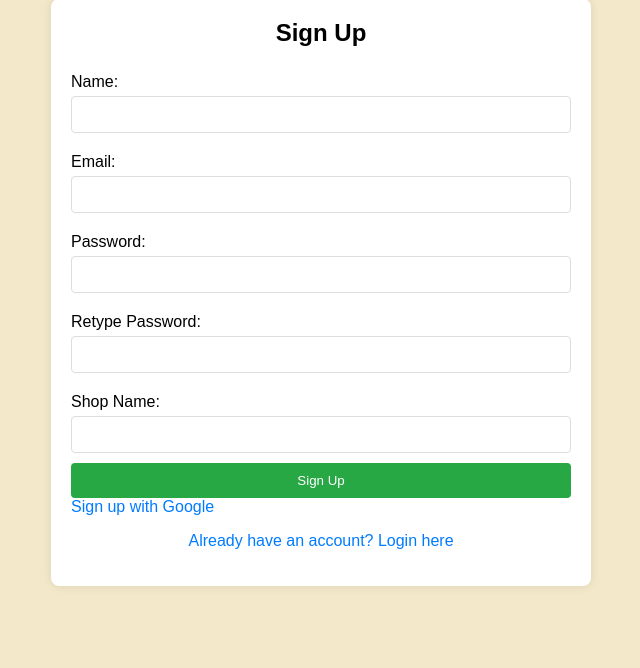
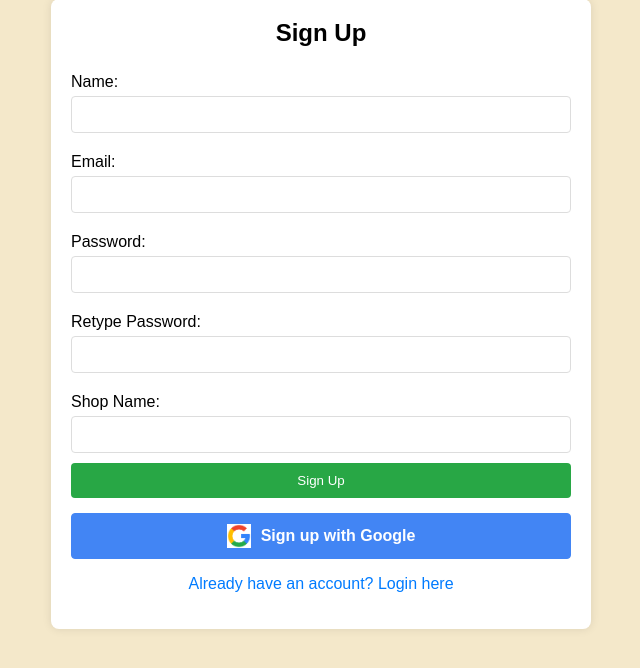
Before and after one commit to deepuzz11/Pantry-Insight, a Flask app: page /signup in a window 1280 px wide. Shown: the part 51-719 px from the top of the page, without its empty margins (319-959 px from the left). Run offline with Flask 3, Linux system fonts and the light colour scheme.

Commit message:
Added formatting

```diff
--- a/app.py
+++ b/app.py
@@ -3,7 +3,7 @@ from pymongo import MongoClient
 from authlib.integrations.flask_client import OAuth
 from bson.objectid import ObjectId
 from werkzeug.security import generate_password_hash, check_password_hash
-
+import requests
 app = Flask(__name__)
 app.secret_key = 'deepika1104'
 
@@ -93,8 +93,8 @@ def auth_callback():
     if user:
         session['user_id'] = str(user['_id'])
     else:
-        # Optionally handle user creation
-        pass
+        flash('User not found. Please sign up.')
+        return redirect(url_for('signup'))
     return redirect(url_for('index'))
 
 @app.route('/forgot_password', methods=['GET', 'POST'])
@@ -147,6 +147,21 @@ def delete_item(item_id):
     items.delete_one({'_id': ObjectId(item_id)})
     return redirect(url_for('manage'))
 
+@app.route('/recipe_finder', methods=['GET', 'POST'])
+def recipe_finder():
+    recipes = []
+    if request.method == 'POST':
+        query = request.form['query']
+        app_id = '42f1a58d'
+        app_key = '0e469058d094261da120a3e09885d42f	'
+        url = f'https://api.edamam.com/api/recipes/v2?type=public&q={query}&app_id={app_id}&app_key={app_key}'
+        response = requests.get(url)
+        data = response.json()
+
+        # Extract recipes from the API response
+        recipes = data.get('hits', [])
+
+    return render_template('recipe_finder.html', recipes=recipes)
 @app.route('/logout')
 def logout():
     session.pop('user_id', None)
--- a/static/styles.css
+++ b/static/styles.css
@@ -69,3 +69,43 @@ a:hover {
     margin: 20px 0;
     color: red;
 }
+/* Google Sign-In button styling */
+.google-btn {
+    display: flex;
+    align-items: center;
+    padding: 10px;
+    background-color: #4285F4; /* Google Blue */
+    color: #fff;
+    font-weight: bold;
+    border-radius: 4px;
+    text-decoration: none;
+    margin-top: 15px;
+    border: 1px solid #4285F4;
+    transition: background-color 0.3s, border-color 0.3s;
+    justify-content: center;
+}
+
+.google-btn:hover {
+    background-color: #357ae8; /* Darker blue on hover */
+    border-color: #357ae8;
+}
+
+.google-logo {
+    width: 24px;
+    height: 24px;
+    margin-right: 10px;
+}
+
+/* Additional adjustments for buttons to maintain consistency */
+button {
+    padding: 10px;
+    background-color: #28a745; /* Green for other buttons */
+    color: #fff;
+    border: none;
+    border-radius: 4px;
+    cursor: pointer;
+}
+
+button:hover {
+    background-color: #218838; /* Darker green on hover */
+}
--- a/templates/login.html
+++ b/templates/login.html
@@ -26,7 +26,10 @@
             <input type="password" id="password" name="password" required>
             <button type="submit">Login</button>
         </form>
-        <a href="{{ url_for('auth') }}" class="btn">Sign in with Google</a>
+        <a href="{{ url_for('auth') }}" class="google-btn">
+            <img src="{{ url_for('static', filename='google-logo.png') }}" alt="Google Logo" class="google-logo">
+            Sign in with Google
+        </a>
         <p><a href="{{ url_for('signup') }}">Sign up</a> | <a href="{{ url_for('forgot_password') }}">Forgot Password?</a></p>
     </div>
 </body>
--- a/templates/manage.html
+++ b/templates/manage.html
@@ -12,7 +12,7 @@
         <nav class="navbar">
             <ul>
                 <li><a href="{{ url_for('index') }}">Home</a></li>
-                <li><a href="{{ url_for('recipe_finder') }}">Recipe Finder</a></li>
+                <li><a href="{{ url_for('recipe_finder') }}">Dish Discoverer</a></li>
                 <li><a href="{{ url_for('logout') }}">Logout</a></li>
             </ul>
         </nav>
--- a/templates/recipe_finder.html
+++ b/templates/recipe_finder.html
@@ -39,7 +39,7 @@
         </header>
 
         <main>
-            <h1>Recipe Finder</h1>
+            <h1>Dish Discoverer</h1>
             <form action="{{ url_for('recipe_finder') }}" method="POST">
                 <label for="query">Enter Ingredients (comma separated):</label>
                 <input type="text" id="query" name="query" required>
--- a/templates/signup.html
+++ b/templates/signup.html
@@ -1,6 +1,8 @@
 <!DOCTYPE html>
-<html>
+<html lang="en">
 <head>
+    <meta charset="UTF-8">
+    <meta name="viewport" content="width=device-width, initial-scale=1.0">
     <title>Sign Up</title>
     <link rel="stylesheet" href="{{ url_for('static', filename='styles.css') }}">
 </head>
@@ -25,7 +27,10 @@
 
             <button type="submit">Sign Up</button>
         </form>
-        <a href="{{ url_for('auth') }}" class="btn">Sign up with Google</a>
+        <a href="{{ url_for('auth') }}" class="google-btn">
+            <img src="{{ url_for('static', filename='google-logo.png') }}" alt="Google Logo" class="google-logo">
+            Sign up with Google
+        </a>
         <p><a href="{{ url_for('login') }}">Already have an account? Login here</a></p>
     </div>
 </body>
```
Also changed, not shown: static/google-logo.png (added).
